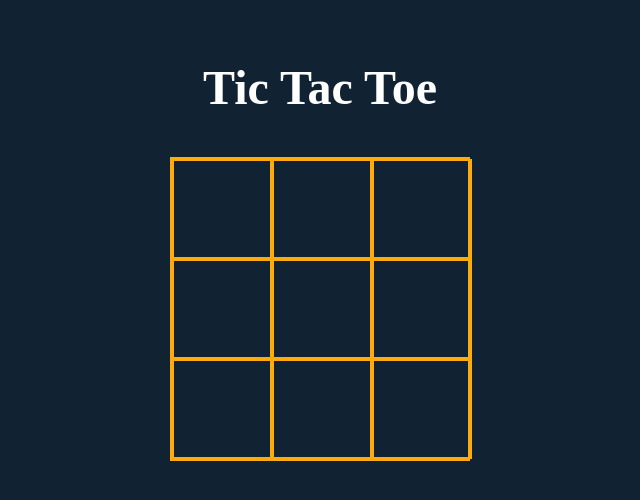
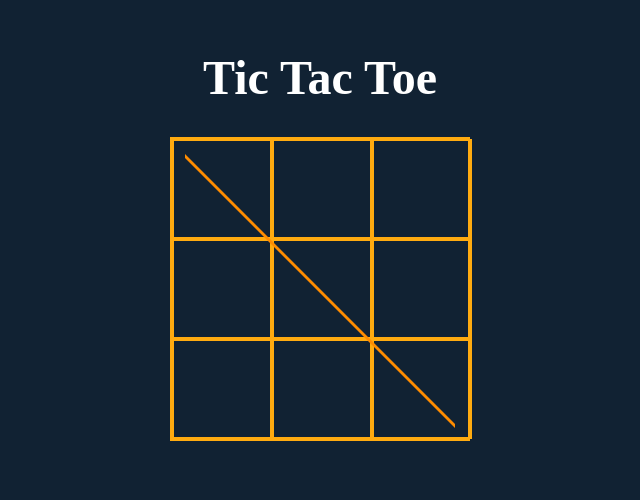
Before and after one commit to vonner04/Learning-React-TicTacToe, a React (Vite) app: page / in a window 1280 px wide. Shown: the part 150-650 px from the top of the page, without its empty margins (320-960 px from the left). Built offline with nearby package versions, Linux system fonts and the light colour scheme.

Commit message:
bugFix: strike css is now contained within the grid.
strike would go across the website as it wasn't properly contained with a div.

```diff
--- a/src/App.css
+++ b/src/App.css
@@ -6,12 +6,12 @@ body {
 h1{
     text-align: center;
     font-size: 3rem;
-     padding: 10px;
+     padding: 0;
     color: #fff;
 }
 
 main{
-    width:300px;
+    width: 300px;
     margin: 200px auto 0;
 
 }
@@ -44,3 +44,60 @@ div.square{
     margin-top: 25px;
     padding: 1rem;
 }
+
+.board-strike-container{
+    position: relative;
+    width: 100%;
+    height: 100%;
+  }
+
+
+.strike {
+    position: absolute;
+    background-color: darkorange;
+  }
+
+  .strike-row-1 {
+    width: 100%;
+    height: 4px;
+    top: 15%;
+  }
+  .strike-row-2 {
+    width: 100%;
+    height: 4px;
+    top: 48%;
+  }
+  .strike-row-3 {
+    width: 100%;
+    height: 4px;
+    top: 83%;
+  }
+  .strike-column-1 {
+    height: 100%;
+    width: 4px;
+    left: 15%;
+  }
+  .strike-column-2 {
+    height: 100%;
+    width: 4px;
+    left: 48%;
+  }
+  .strike-column-3 {
+    height: 100%;
+    width: 4px;
+    left: 83%;
+  }
+  .strike-diagonal-1 {
+    width: 90%;
+    height: 4px;
+    top: 50%;
+    left: 5%;
+    transform: skewY(45deg);
+  }
+  .strike-diagonal-2 {
+    width: 90%;
+    height: 4px;
+    top: 50%;
+    left: 5%;
+    transform: skewY(-45deg);
+  }
--- a/src/App.jsx
+++ b/src/App.jsx
@@ -2,6 +2,7 @@ import Board from "./Board";
 import Square from "./Square";
 import GameOver from "./GameOver";
 import GameState from "./GameState";
+import Strike from "./Strike";
 import { useState, useEffect } from "react";
 import "./App.css";
 
@@ -122,6 +123,7 @@ export default function App() {
     <>
       <main>
         <h1>Tic Tac Toe</h1>
+        <div className="board-strike-container">
           <Board>
             {
               //Populate the grid
@@ -134,6 +136,7 @@ export default function App() {
               ))
             }
           </Board>
+        </div>
         <GameOver gameState={gameState}></GameOver>
       </main>
     </>
--- a/src/Board.jsx
+++ b/src/Board.jsx
@@ -1,3 +1,10 @@
-export default function Board(props) {
-  return <div className="board" {...props} />;
+import Strike from "./Strike";
+
+export default function Board(props, { strikeClass }) {
+  return (
+    <>
+      <div className="board" {...props} />
+      <Strike className={strikeClass} />
+    </>
+  );
 }
--- /dev/null
+++ b/src/Strike.jsx
@@ -0,0 +1,3 @@
+export default function Strike({ strikeClass }) {
+  return <div className="strike strike-diagonal-1" />;
+}
```
Lines whose indentation alone changed are shown as unchanged.
